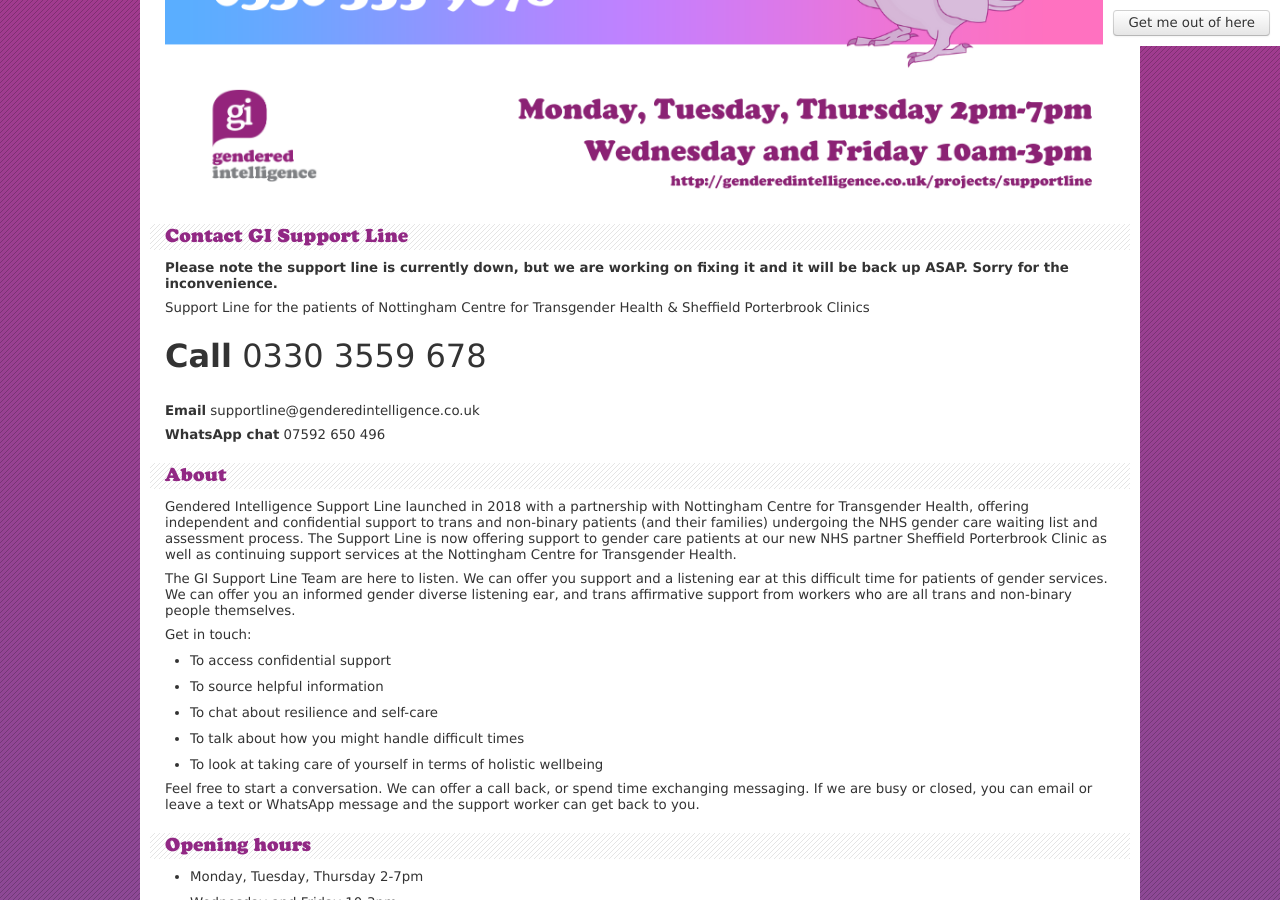
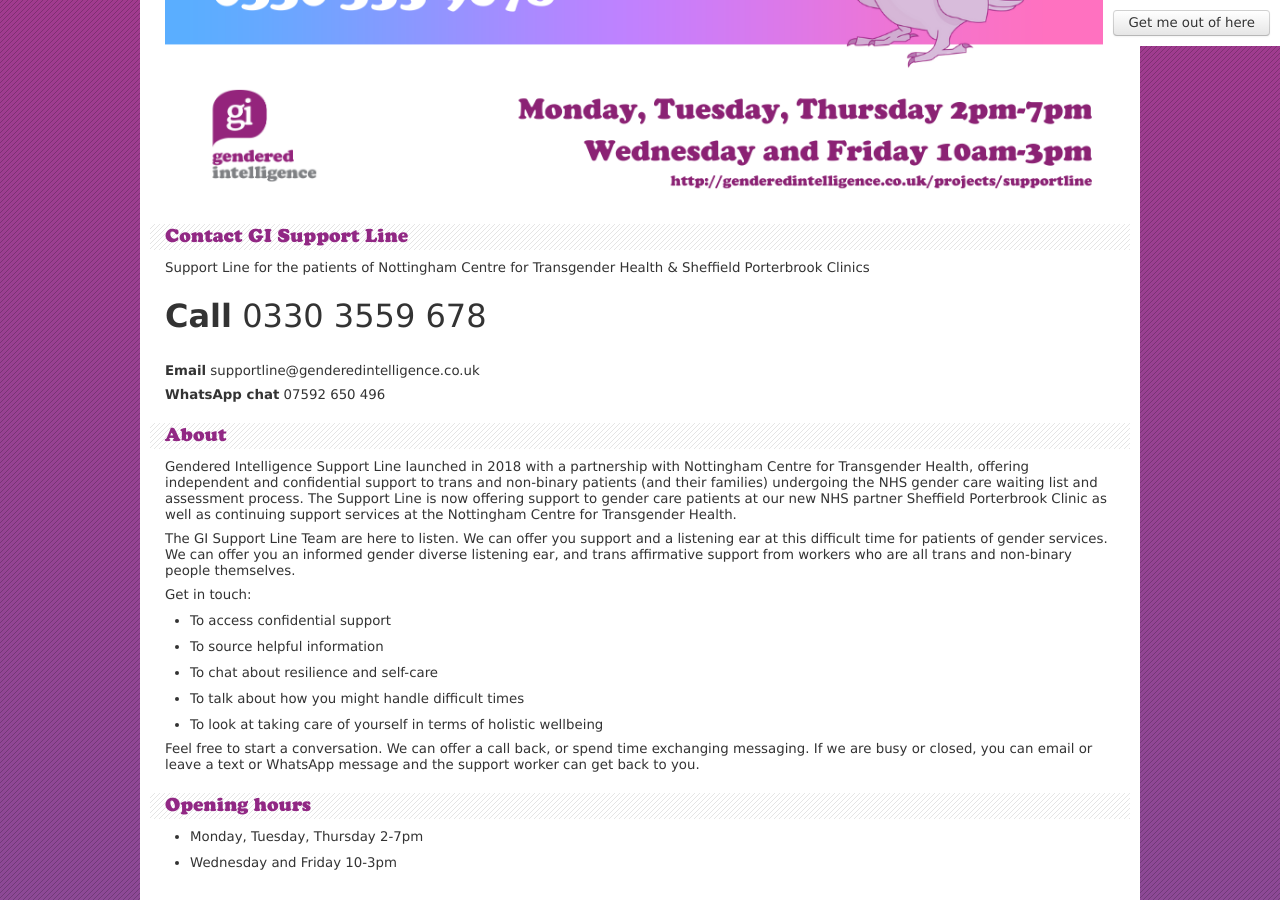
Before and after one commit to gracehagger/genderedintelligence.co.uk, a Jekyll site: the page built from projects/supportline.html, in a window 1280 px wide and 900 px high, scrolled down 557 px. Built offline with Jekyll 4.4.1, drawn with Linux system fonts in a browser that asks for light colours; nearby versions of some CDN libraries.

Commit message:
Update supportline.html
removed 'support line down' message

```diff
--- a/projects/supportline.html
+++ b/projects/supportline.html
@@ -17,8 +17,6 @@
 <p><center><img src="/static/images/dropbox/o9717xmjvjypguc/Support%20Line%20extended%20hours%20v2.png"></center></p>
 
 <h2>Contact GI Support Line</h2>
-
-<p><strong>Please note the support line is currently down, but we are working on fixing it and it will be back up ASAP. Sorry for the inconvenience.</strong></p>
 
 <p>Support Line for the patients of Nottingham Centre for Transgender Health &amp; Sheffield Porterbrook Clinics</p>
 
```
